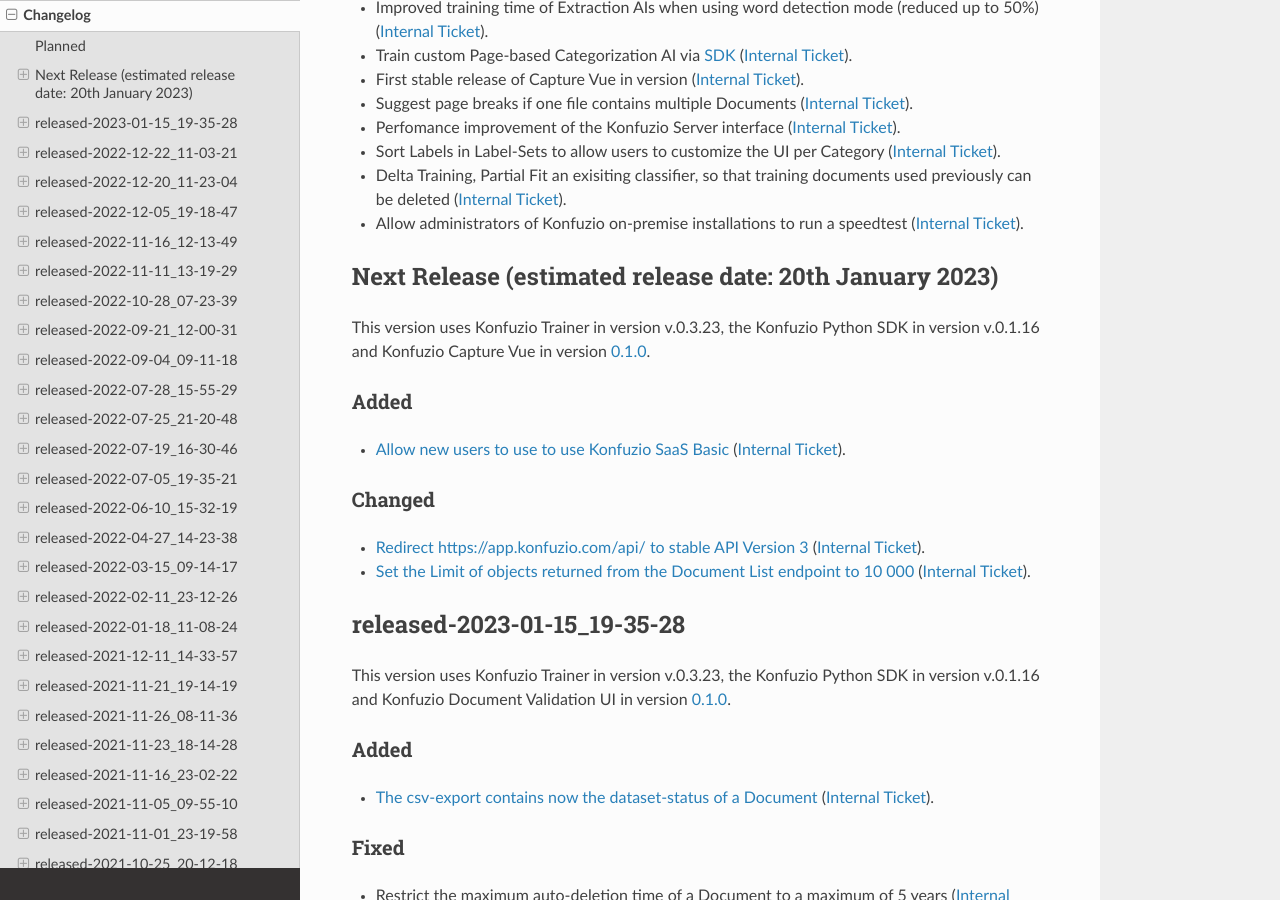
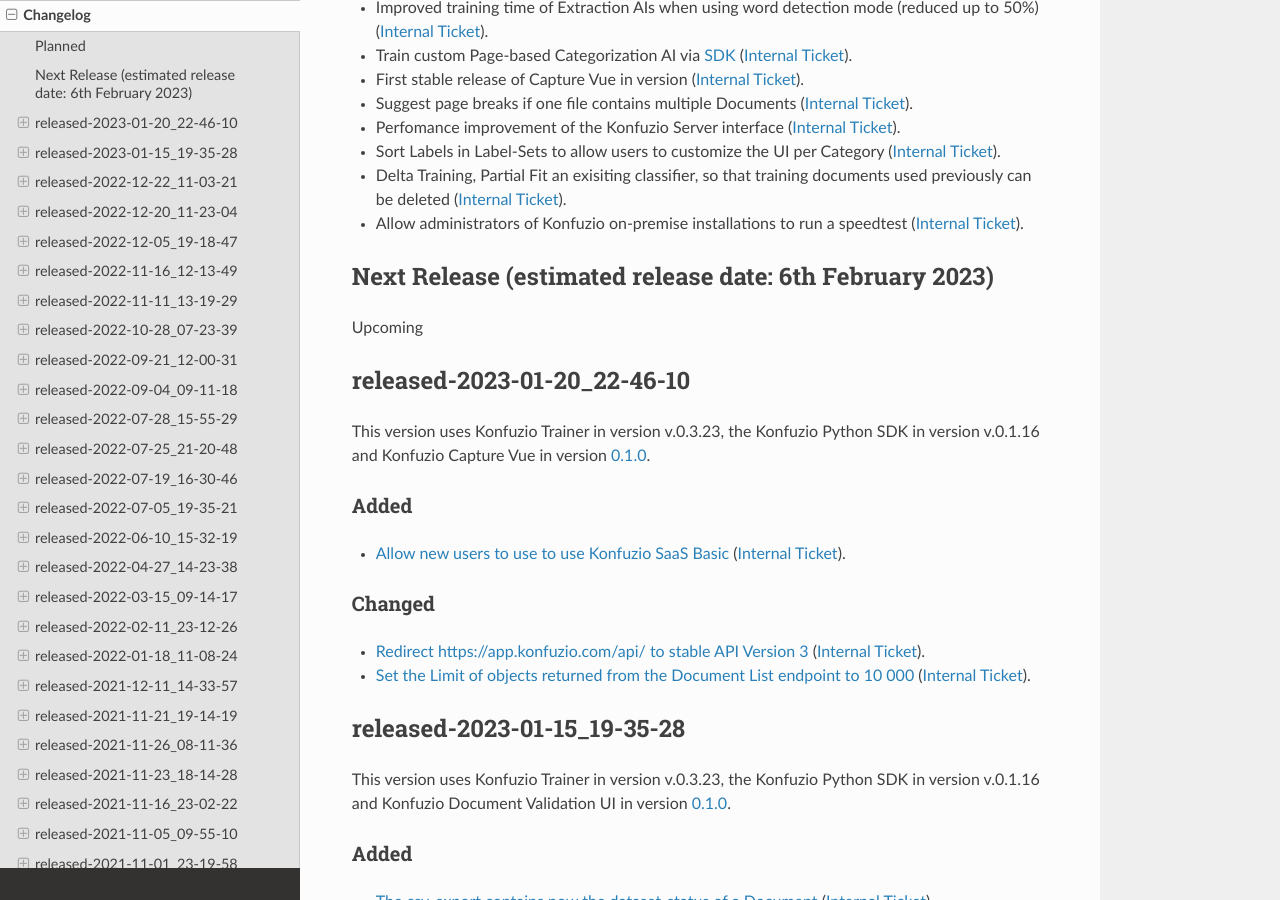
Before and after one commit to konfuzio-ai/konfuzio-sdk, a Sphinx documentation site: the page built from docs/web/changelog_app.md, in a window 1280 px wide and 900 px high, scrolled down 580 px. Built offline with Sphinx 7.4.7 and the Read the Docs theme 2.0.0, drawn with Linux system fonts in a browser that asks for light colours; pages that are not in the unit, such as notebooks, are missing from menus.

Commit message:
Update changelog_app.md

```diff
--- a/docs/web/changelog_app.md
+++ b/docs/web/changelog_app.md
@@ -39,7 +39,11 @@
 - A bug during the extraction post-processing steps, which was causing the first line items of each page to be skipped ([Internal Ticket](https://git.konfuzio.com/konfuzio/objectives/-/issues/9561))
 -->
 
-## Next Release (estimated release date: 20th January 2023)
+## Next Release (estimated release date: 6th February 2023)
+
+Upcoming
+
+## released-2023-01-20_22-46-10
 
 This version uses Konfuzio Trainer in version v.0.3.23, the Konfuzio Python SDK in version v.0.1.16 and Konfuzio Capture Vue in version [0.1.0](https://github.com/konfuzio-ai/konfuzio-capture-vue/releases/).
 
```
